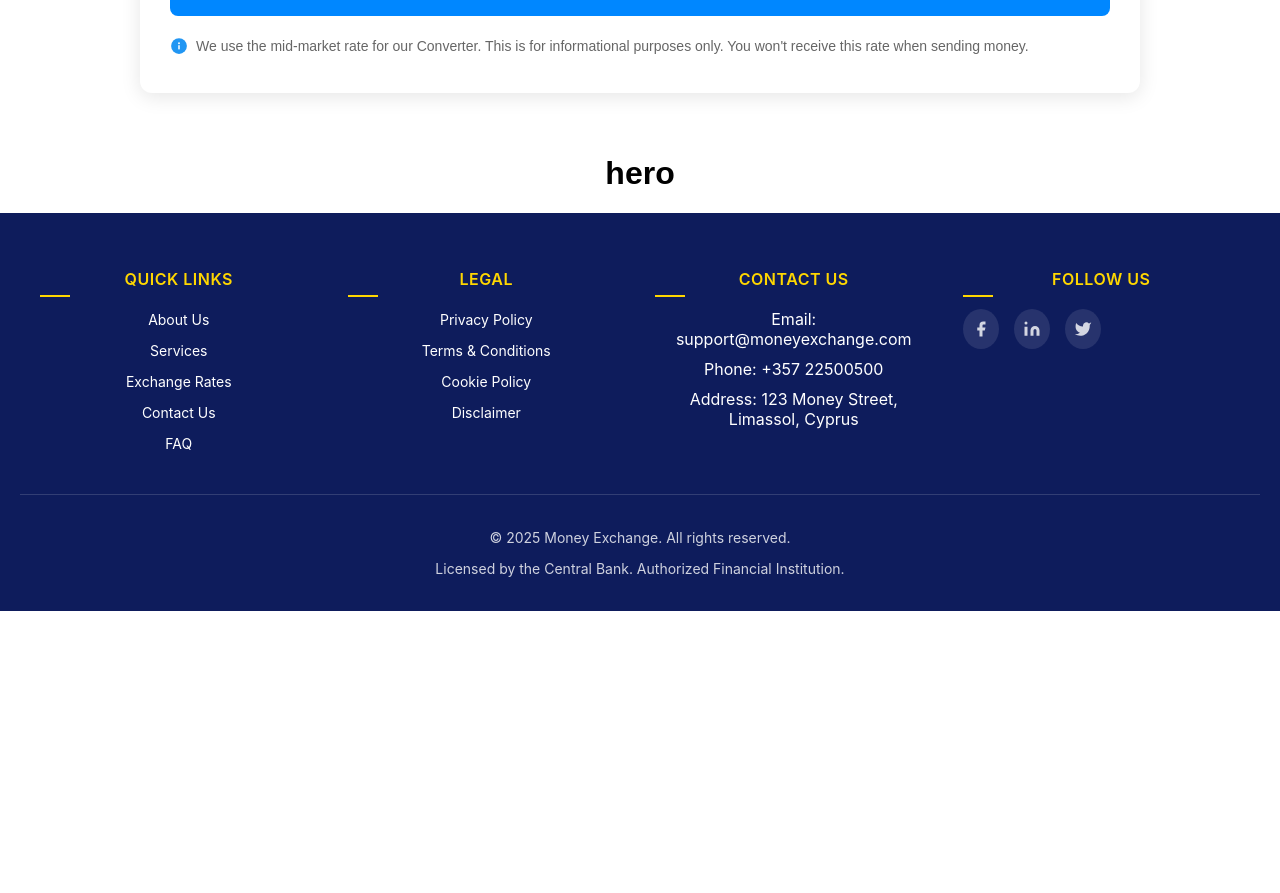
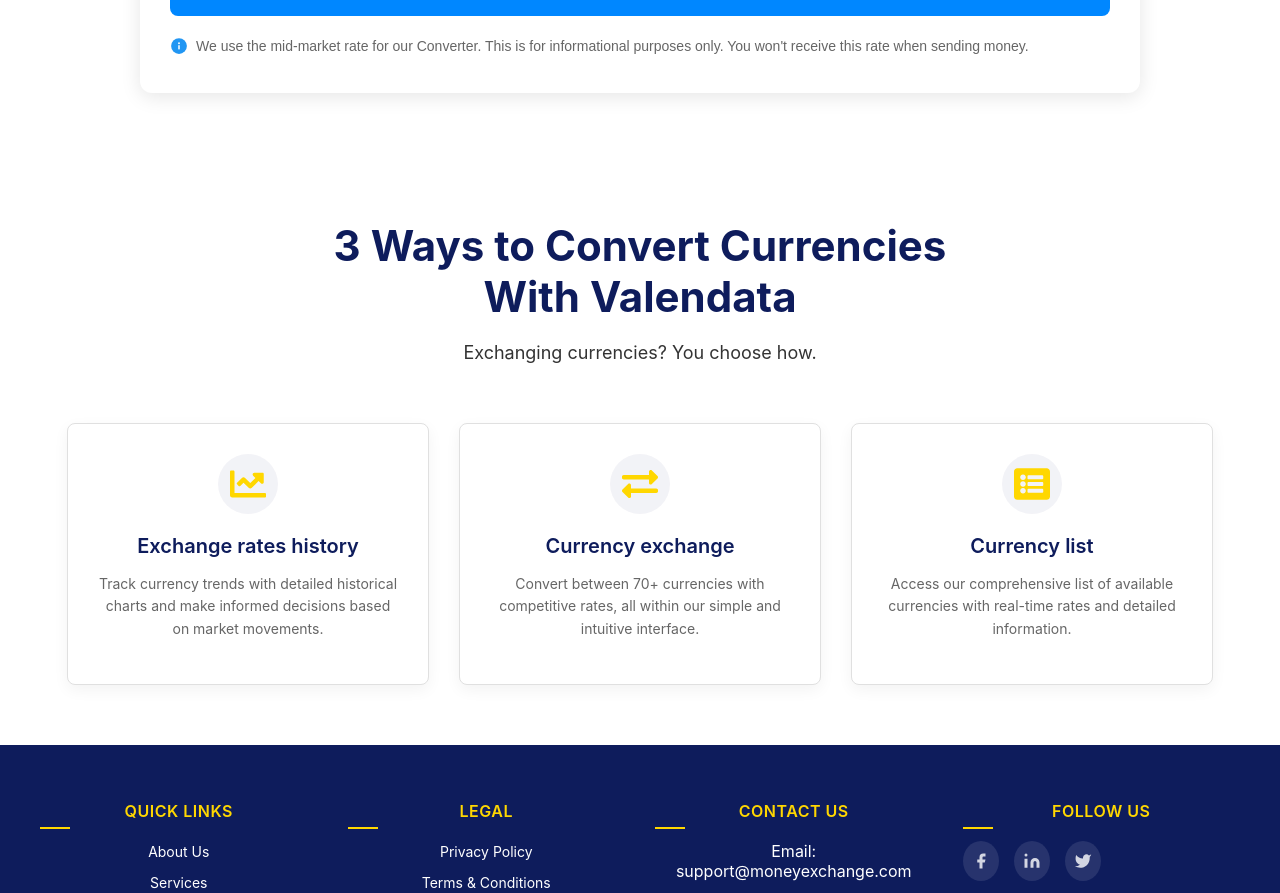
Before and after one commit to prinzeval/currency-exchange-app, a React (Vite) app: page / in a window 1280 px wide. Shown: the part 600-1493 px from the top of the page. Before the commit the page ends 1211 px from the top, so only its background shows below. Built offline with nearby package versions, Linux system fonts and the light colour scheme; no server answers.

Commit message:
hero section

```diff
--- a/src/App.tsx
+++ b/src/App.tsx
@@ -17,12 +17,19 @@
           <Header />
           <div className="content">
             <Routes>
-              <Route path="/" element={<CurrencyConverter />} />
+              <Route
+                path="/"
+                element={
+                  <>
+                    <CurrencyConverter />
+                    <Hero />
+                  </>
+                }
+              />
               <Route path="/historical-data" element={<HistoricalData />} />
               <Route path="/currency-list" element={<CurrencyList />} />
             </Routes>
           </div>
-          <Hero />
           <Footer />
         </div>
       </CurrencyProvider>
--- a/src/components/Hero/Hero.css
+++ b/src/components/Hero/Hero.css
@@ -0,0 +1,99 @@
+.hero-container {
+    background-color: #ffffff;
+    padding: 60px 20px;
+    text-align: center;
+    font-family: -apple-system, BlinkMacSystemFont, 'Segoe UI', Roboto, Oxygen, Ubuntu, Cantarell, 'Open Sans', 'Helvetica Neue', sans-serif;
+  }
+
+  .hero-heading {
+    margin-bottom: 60px;
+  }
+
+  .hero-title {
+    color: #0e1c5c;
+    font-size: 42px;
+    font-weight: 700;
+    margin-bottom: 20px;
+    line-height: 1.2;
+  }
+
+  .hero-subtitle {
+    color: #333333;
+    font-size: 18px;
+    max-width: 600px;
+    margin: 0 auto;
+  }
+
+  .features-container {
+    display: flex;
+    justify-content: center;
+    flex-wrap: wrap;
+    gap: 30px;
+    max-width: 1200px;
+    margin: 0 auto;
+  }
+
+  .feature-card {
+    background-color: #ffffff;
+    border: 1px solid #e0e0e0;
+    border-radius: 8px;
+    padding: 30px;
+    width: 300px;
+    text-align: center;
+    transition: all 0.3s ease;
+    box-shadow: 0 5px 15px rgba(0, 0, 0, 0.05);
+  }
+
+  .feature-card:hover {
+    transform: translateY(-5px);
+    box-shadow: 0 10px 25px rgba(0, 0, 0, 0.1);
+    border-color: #ffd700;
+  }
+
+  .feature-icon {
+    color: #ffd700;
+    font-size: 36px;
+    margin-bottom: 20px;
+    height: 60px;
+    width: 60px;
+    display: flex;
+    align-items: center;
+    justify-content: center;
+    margin: 0 auto 20px;
+    background-color: rgba(14, 28, 92, 0.05);
+    border-radius: 50%;
+  }
+
+  .feature-title {
+    color: #0e1c5c;
+    font-size: 20px;
+    margin-bottom: 15px;
+    font-weight: 600;
+  }
+
+  .feature-description {
+    color: #666666;
+    font-size: 14px;
+    line-height: 1.6;
+  }
+
+  /* Mobile Responsiveness */
+  @media (max-width: 768px) {
+    .hero-title {
+      font-size: 32px;
+    }
+
+    .hero-subtitle {
+      font-size: 16px;
+    }
+
+    .features-container {
+      flex-direction: column;
+      align-items: center;
+    }
+
+    .feature-card {
+      width: 100%;
+      max-width: 340px;
+    }
+  }
--- a/src/components/Hero/Hero.tsx
+++ b/src/components/Hero/Hero.tsx
@@ -1,9 +1,63 @@
 import React from 'react';
+import { FaChartLine, FaExchangeAlt, FaListAlt } from 'react-icons/fa';
+import './Hero.css';
 
-const Hero: React.FC = () => (
-  <div>
-    <h1>hero</h1>
-  </div>
-);
+const Hero: React.FC = () => {
+  return (
+    <div className="hero-container">
+      {/* Hero Heading */}
+      <div className="hero-heading">
+        <h1 className="hero-title">
+          3 Ways to Convert Currencies<br />With Valendata
+        </h1>
+        <p className="hero-subtitle">
+          Exchanging currencies? You choose how.
+        </p>
+      </div>
+
+      {/* Features Section */}
+      <div className="features-container">
+        {/* Feature 1 */}
+        <div className="feature-card">
+          <div className="feature-icon">
+            <FaChartLine />
+          </div>
+          <h2 className="feature-title">
+            Exchange rates history
+          </h2>
+          <p className="feature-description">
+            Track currency trends with detailed historical charts and make informed decisions based on market movements.
+          </p>
+        </div>
+
+        {/* Feature 2 */}
+        <div className="feature-card">
+          <div className="feature-icon">
+            <FaExchangeAlt />
+          </div>
+          <h2 className="feature-title">
+            Currency exchange
+          </h2>
+          <p className="feature-description">
+            Convert between 70+ currencies with competitive rates, all within our simple and intuitive interface.
+          </p>
+        </div>
+
+        {/* Feature 3 */}
+        <div className="feature-card">
+          <div className="feature-icon">
+            <FaListAlt />
+          </div>
+          <h2 className="feature-title">
+            Currency list
+          </h2>
+          <p className="feature-description">
+            Access our comprehensive list of available currencies with real-time rates and detailed information.
+          </p>
+        </div>
+      </div>
+    </div>
+  );
+};
 
 export default Hero;
```
Also changed, not shown: src/components/CurrencyList/CurrencyList.tsx (line endings or trailing spaces).
